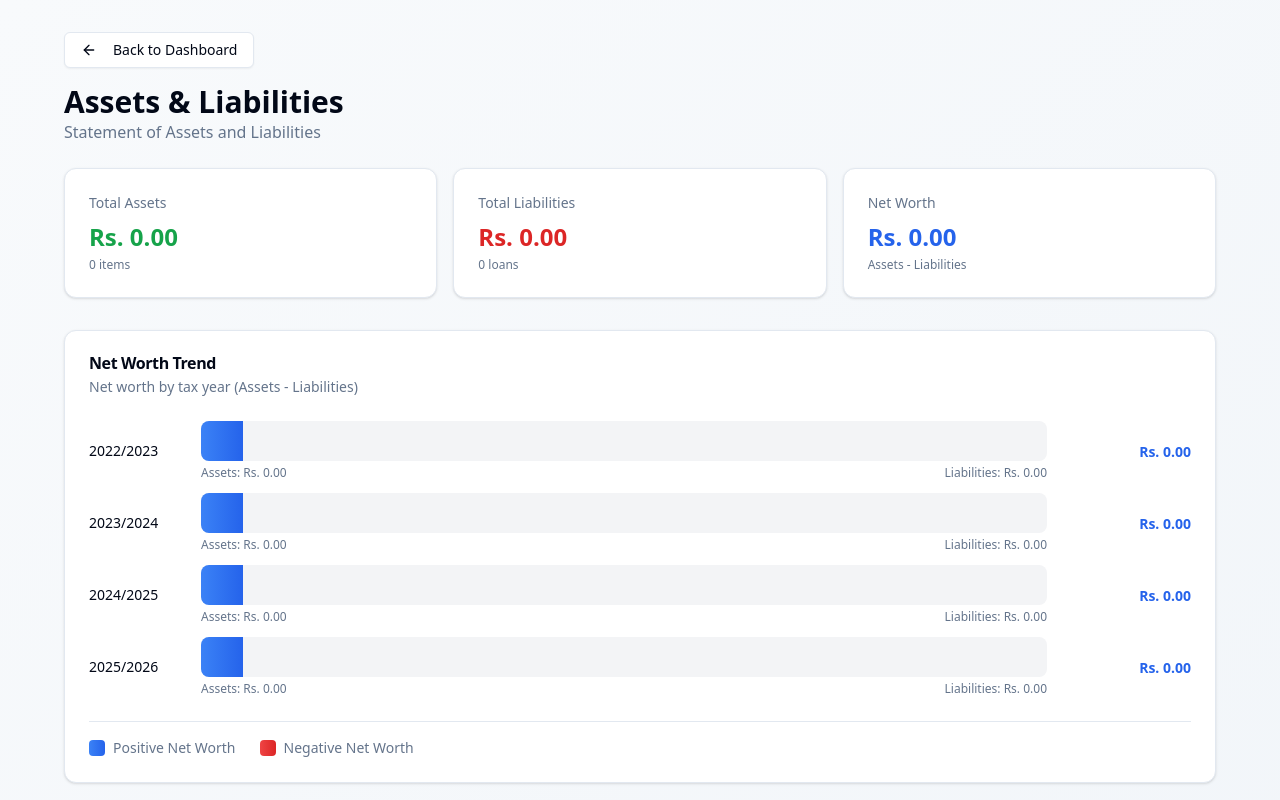
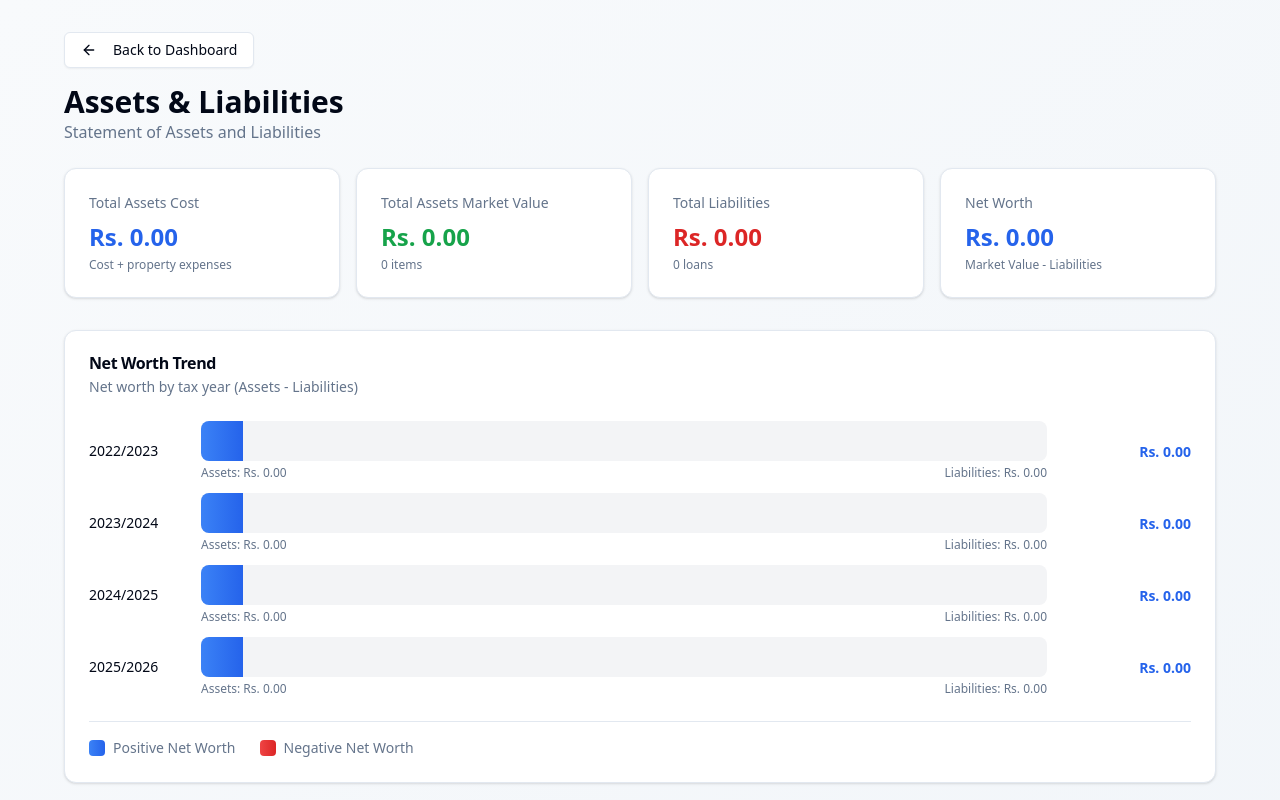
Before and after one commit to jeradasanka/WealthGuardLK, a React (Vite) app: page /assets in a window 1280 px wide. Shown: the top 800 px of the page. Built offline with nearby package versions, Linux system fonts and the light colour scheme.

Commit message:
Include property expenses in Total Assets Cost calculation

```diff
--- a/src/pages/AssetsPage.tsx
+++ b/src/pages/AssetsPage.tsx
@@ -63,6 +63,20 @@ export function AssetsPage() {
   const totalAssetValue = assets
     .filter((a) => !a.disposed && !a.closed)
     .reduce((sum, a) => sum + getAssetDisplayValue(a), 0);
+
+  // Calculate total cost of assets (including property expenses)
+  const totalAssetCost = assets
+    .filter((a) => !a.disposed && !a.closed)
+    .reduce((sum, a) => {
+      let cost = a.financials.cost;
+      // Add property expenses to the cost
+      if (a.cageCategory === 'A' && a.propertyExpenses && a.propertyExpenses.length > 0) {
+        const totalExpenses = a.propertyExpenses.reduce((expSum, e) => expSum + e.amount, 0);
+        cost += totalExpenses;
+      }
+      return sum + cost;
+    }, 0);
+
   const totalLiabilities = liabilities.reduce((sum, l) => sum + l.currentBalance, 0);
   const netWorth = totalAssetValue - totalLiabilities;
 
@@ -386,10 +400,20 @@ export function AssetsPage() {
         </div>
 
         {/* Summary Cards */}
-        <div className="grid grid-cols-1 md:grid-cols-3 gap-4 mb-8">
+        <div className="grid grid-cols-1 md:grid-cols-4 gap-4 mb-8">
           <Card>
             <CardHeader className="pb-2">
-              <CardDescription>Total Assets</CardDescription>
+              <CardDescription>Total Assets Cost</CardDescription>
+            </CardHeader>
+            <CardContent>
+              <p className="text-2xl font-bold text-blue-600">{formatLKR(totalAssetCost)}</p>
+              <p className="text-xs text-muted-foreground mt-1">Cost + property expenses</p>
+            </CardContent>
+          </Card>
+
+          <Card>
+            <CardHeader className="pb-2">
+              <CardDescription>Total Assets Market Value</CardDescription>
             </CardHeader>
             <CardContent>
               <p className="text-2xl font-bold text-green-600">{formatLKR(totalAssetValue)}</p>
@@ -415,7 +439,7 @@ export function AssetsPage() {
               <p className={`text-2xl font-bold ${netWorth >= 0 ? 'text-blue-600' : 'text-red-600'}`}>
                 {formatLKR(netWorth)}
               </p>
-              <p className="text-xs text-muted-foreground mt-1">Assets - Liabilities</p>
+              <p className="text-xs text-muted-foreground mt-1">Market Value - Liabilities</p>
             </CardContent>
           </Card>
         </div>
```
